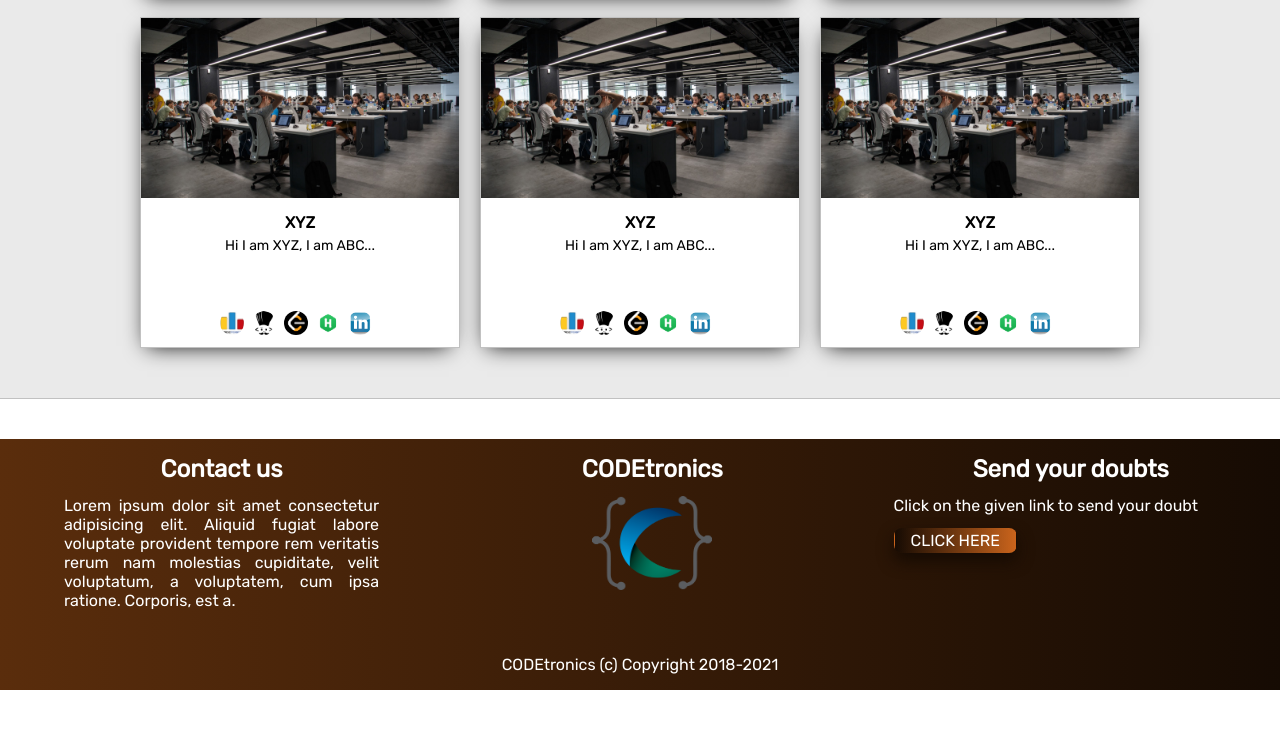
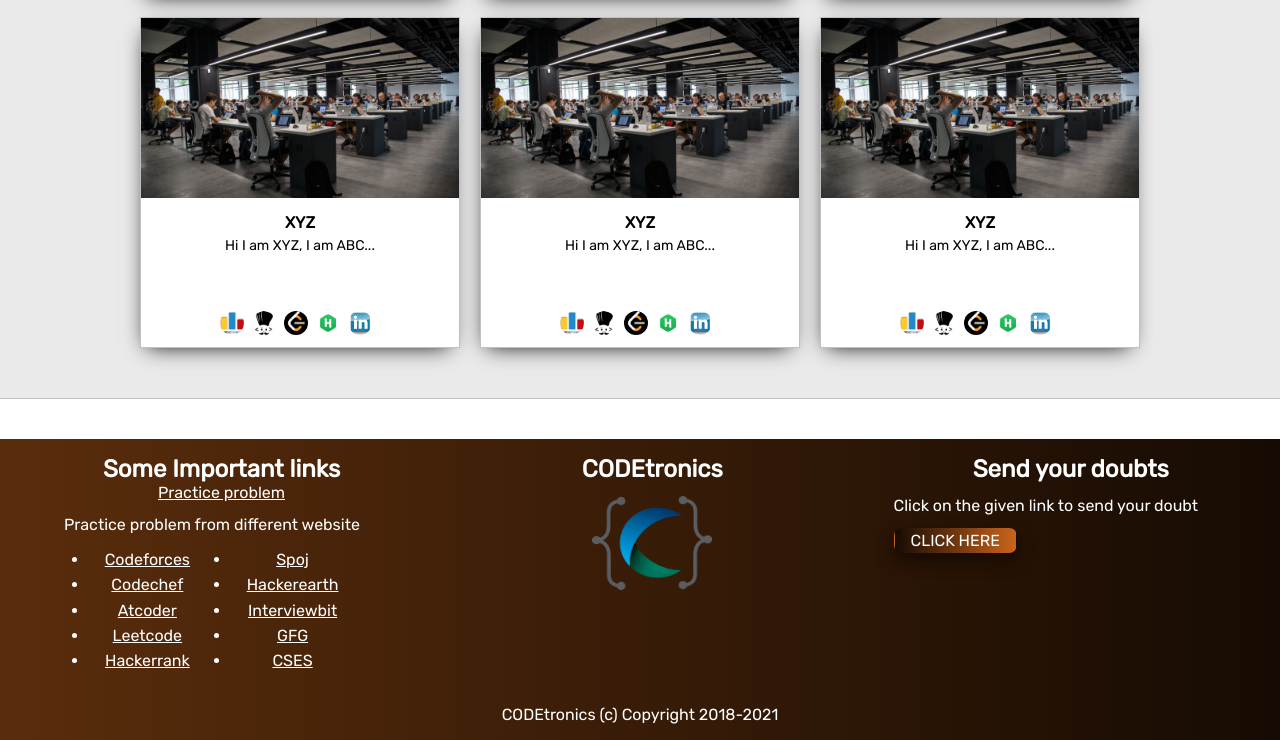
Before and after one commit to coolujjwal/CP, a plain HTML site: page members.html in a window 1280 px wide. Shown: the part 1505-2245 px from the top of the page. Before the commit the page ends 2195 px from the top, so only its background shows below. Drawn offline with nearby package versions, Linux system fonts and the light colour scheme.

Commit message:
Update members.html

```diff
--- a/members.html
+++ b/members.html
@@ -4,7 +4,8 @@
 <head>
     <meta charset="UTF-8">
     <meta name="viewport" content="width=device-width, initial-scale=1.0">
-    <title>ISM</title>
+    <title>CODEtronics | Members</title>
+    <link rel='icon' href="./logo/logo1.png" />
     <link rel="stylesheet" href="style4.css">
     <link rel="stylesheet" href="https://fonts.googleapis.com/css?family=Rubik&display=swap">
     <script src="https://kit.fontawesome.com/a076d05399.js"></script>
@@ -48,13 +49,25 @@
 
     <footer class="end-of-page">
         <div class="foot-part1 foot">
-            <h2>Contact us</h2>
-            <p>
-                Lorem ipsum dolor sit amet consectetur adipisicing elit. Aliquid fugiat labore voluptate provident
-                tempore rem
-                veritatis rerum nam molestias cupiditate, velit voluptatum, a voluptatem, cum ipsa ratione. Corporis,
-                est a.
-            </p>
+          <h2>Some Important links</h2>
+          <a href="resources.html">Practice problem</a>
+          <p>Practice problem from different website</p>
+          <div id="practicelinks">
+            <ul>
+              <li><a href="https://codeforces.com/problemset" target="_blank">Codeforces</a></li>
+              <li><a href="https://www.codechef.com/problems/school/?itm_medium=navmenu&itm_campaign=problems" target="_blank">Codechef</a></li>
+              <li><a href="https://atcoder.jp/" target="_blank">Atcoder</a></li>
+              <li><a href="https://leetcode.com/problemset/all/" target="_blank">Leetcode</a></li>
+              <li><a href="https://www.hackerrank.com/domains/algorithms?badge_type=problem-solving" target="_blank">Hackerrank</a></li>
+            </ul>
+            <ul>
+              <li><a href="https://www.spoj.com/problems/classical/" target="_blank">Spoj</a></li>
+              <li><a href="https://www.hackerearth.com/practice/" target="_blank">Hackerearth</a></li>
+              <li><a href="https://www.interviewbit.com/courses/programming/" target="_blank">Interviewbit</a></li>
+              <li><a href="https://www.geeksforgeeks.org/fundamentals-of-algorithms/" target="_blank">GFG</a></li>
+              <li><a href="https://cses.fi/problemset/list/" target="_blank">CSES</a></li>
+            </ul>
+          </div>
         </div>
         <div class="foot-part2 foot">
           <div class="logo-img">
@@ -65,7 +78,7 @@
         <div class="foot-part3 foot">
           <h2 class="doubt-form">Send your doubts</h2>
           <p>Click on the given link to send your doubt</p>
-            <div><a href="#" class="btn0">Click here</a></div>
+          <div><a href="https://forms.gle/So6mL4EMx1pvcWEU8" target="_blank" class="btn0">Click here</a></div>
         </div>
       </footer>
     <div class="copy-right">
```
Lines whose indentation alone changed are shown as unchanged.
